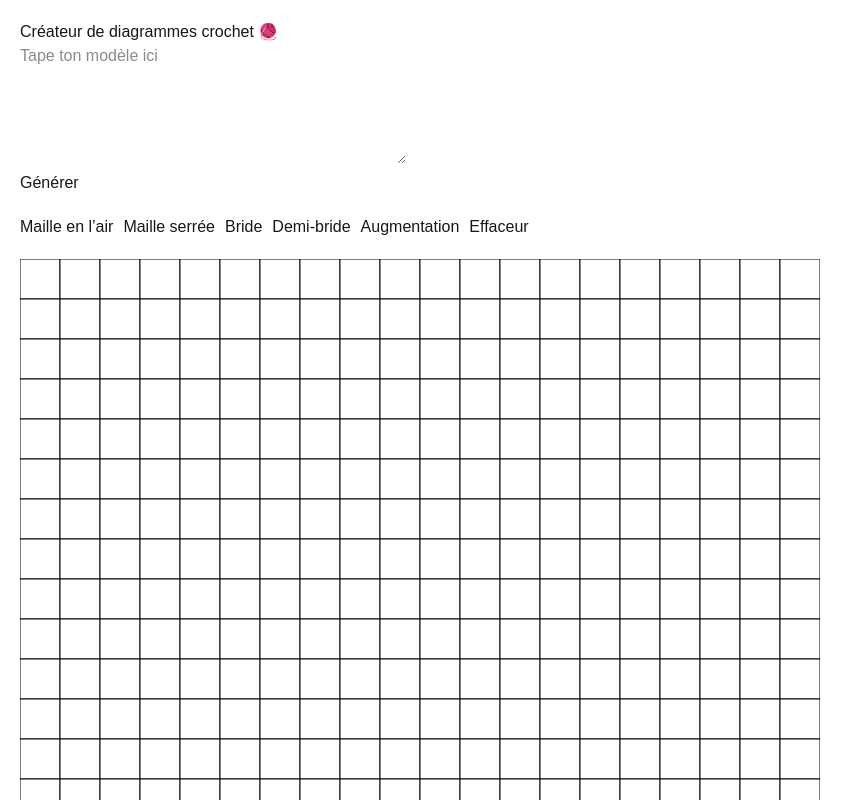
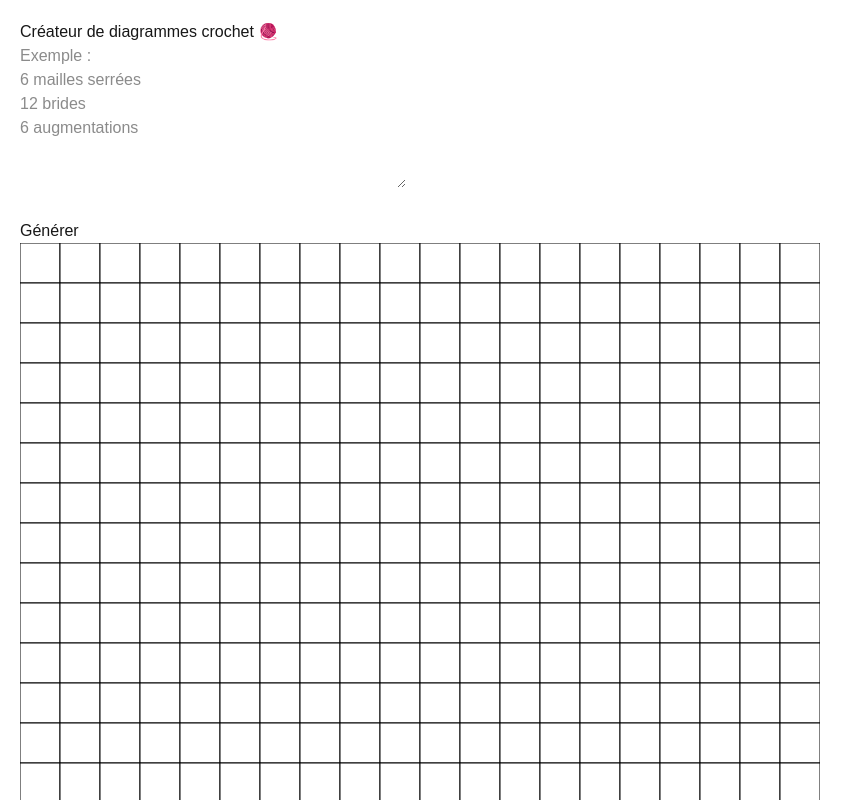
Before and after one commit to admurphye/cartomailles_V2, a Next.js app: page / in a window 1280 px wide. Shown: the top 800 px of the page, without its empty margins (0-863 px from the left). Built offline with nearby package versions, Linux system fonts and the light colour scheme.

Commit message:
Première version du générateur de diagrammes

```diff
--- a/app/page.tsx
+++ b/app/page.tsx
@@ -6,91 +6,94 @@ const ROWS = 20;
 const COLS = 20;
 
 export default function Home() {
-
   const [pattern, setPattern] = useState("");
-
-  const [selectedTool, setSelectedTool] = useState<string | null>("X");
+  const [analysis, setAnalysis] = useState("");
 
   const [cells, setCells] = useState(
     Array.from({ length: ROWS }, () => Array(COLS).fill(null))
   );
 
-  const handleClick = (row: number, col: number) => {
-    const updated = [...cells];
-    updated[row][col] = selectedTool;
-    setCells(updated);
-  };
-
   const generateFromText = () => {
-
     const updated = Array.from(
       { length: ROWS },
       () => Array(COLS).fill(null)
     );
 
-  if (pattern.includes("maille serrée")) {
-    updated[0][0] = "X";
+    const lines = pattern.split("\n");
+
+    lines.forEach((line, rowIndex) => {
+      const text = line.toLowerCase();
+
+      const match = text.match(/\d+/);
+      const count = match ? parseInt(match[0]) : 0;
+
+      let symbol = "";
+      if (
+      text.includes("1 maille serrée") &&
+      text.includes("1 augmentation") &&
+      text.includes("x6")
+      ) {
+
+  for (let i = 0; i < 12; i++) {
+    updated[rowIndex][i] = i % 2 === 0 ? "X" : "V";
   }
 
+  return;
+         }
+      if (
+        text.includes("maille serrée") ||
+        text.includes("mailles serrées")
+      ) {
+        symbol = "X";
+      } else if (
+        text.includes("bride") ||
+        text.includes("brides")
+      ) {
+        symbol = "T";
+      } else if (
+        text.includes("augmentation") ||
+        text.includes("augmentations")
+      ) {
+        symbol = "V";
+      }
+
+      for (let i = 0; i < count; i++) {
+        updated[rowIndex][i] = symbol;
+      }
+    });
+
     setCells(updated);
+    setAnalysis(`${lines.length} ligne(s) analysée(s)`);
   };
+
   return (
     <main style={{ padding: "20px" }}>
-
       <h1>Créateur de diagrammes crochet 🧶</h1>
 
       <textarea
         value={pattern}
         onChange={(e) => setPattern(e.target.value)}
-        placeholder="Tape ton modèle ici"
-        rows={5}
+        placeholder="Exemple :
+6 mailles serrées
+12 brides
+6 augmentations"
+        rows={6}
         cols={40}
       />
-      <p>{pattern}</p>
+
+      <br />
+      <br />
+
       <button onClick={generateFromText}>
         Générer
       </button>
-      <div
-        style={{
-          display: "flex",
-          gap: "10px",
-          marginTop: "20px",
-          marginBottom: "20px",
-        }}
-      >
-        <button onClick={() => setSelectedTool("○")}>
-          Maille en l’air
-        </button>
 
-        <button onClick={() => setSelectedTool("X")}>
-          Maille serrée
-        </button>
-
-        <button onClick={() => setSelectedTool("T")}>
-          Bride
-        </button>
-
-        <button onClick={() => setSelectedTool("/")}>
-          Demi-bride
-        </button>
-
-        <button onClick={() => setSelectedTool("V")}>
-          Augmentation
-        </button>
-
-        <button onClick={() => setSelectedTool(null)}>
-          Effaceur
-        </button>
-      </div>
+      <p>{analysis}</p>
 
       <svg width={800} height={800}>
         {cells.map((row, rowIndex) =>
           row.map((cell, colIndex) => (
-            <g
-              key={`${rowIndex}-${colIndex}`}
-              onClick={() => handleClick(rowIndex, colIndex)}
-              style={{ cursor: "pointer" }}
-            >
+            <g key={`${rowIndex}-${colIndex}`}>
               <rect
                 x={colIndex * 40}
                 y={rowIndex * 40}
@@ -114,7 +117,6 @@ export default function Home() {
           ))
         )}
       </svg>
-
     </main>
   );
 }
```
Lines whose indentation alone changed are shown as unchanged.
